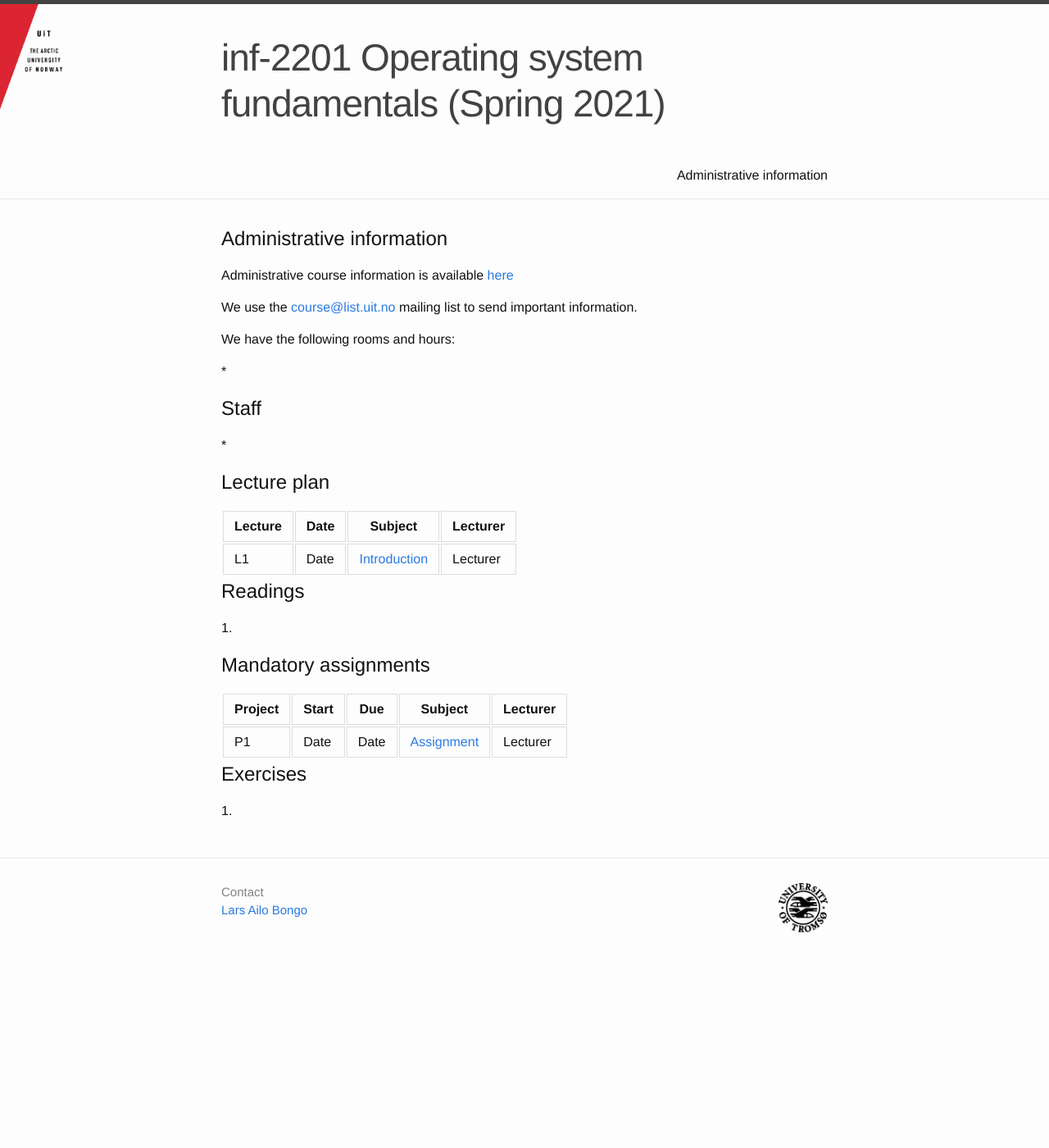
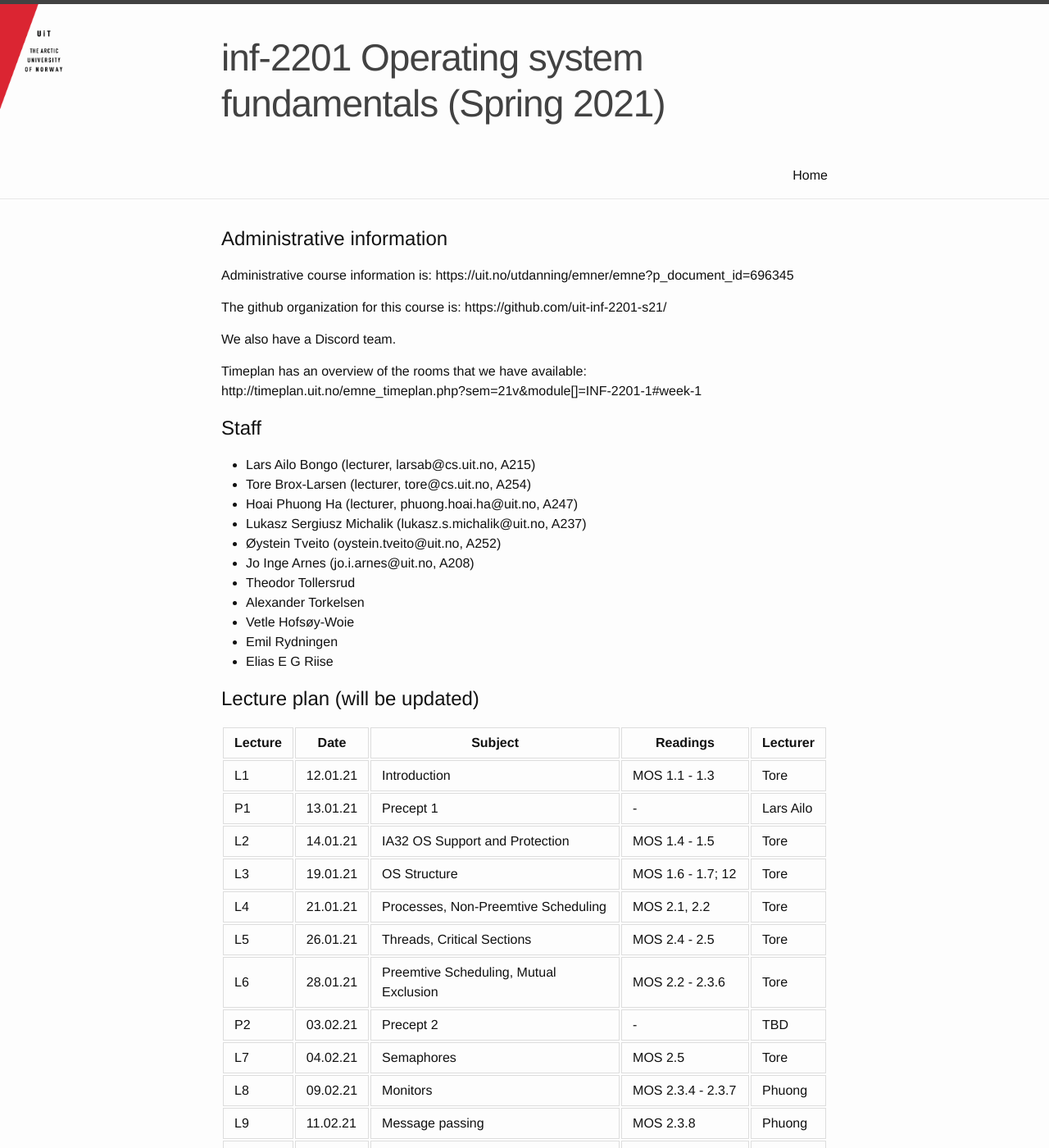
Before and after one commit to uit-inf-2201-s21/uit-inf-2201-s21.github.io, a Jekyll site: the page built from index.md, in a window 1280 px wide and 1400 px high. Shown: the whole window at 82% size. Built offline with Jekyll 4.4.1, drawn with Linux system fonts in a browser that asks for light colours; our own code applies the rules of GitHub Pages for plain Markdown files; some of the changed text lies outside the part shown.

Commit message:
Update index.md

```diff
--- a/index.md
+++ b/index.md
@@ -1,37 +1,86 @@
 ---
 layout: default
+title: Home
 ---
 
 ## Administrative information
 
-Administrative course information is available [here](URL)
+Administrative course information is: https://uit.no/utdanning/emner/emne?p_document_id=696345
 
-We use the [course@list.uit.no](https://list.uit.no/sympa/info/course) mailing list to send important information.
+The github organization for this course is: https://github.com/uit-inf-2201-s21/
 
-We have the following rooms and hours:
+We also have a Discord team.
 
-*
+Timeplan has an overview of the rooms that we have available: http://timeplan.uit.no/emne_timeplan.php?sem=21v&module[]=INF-2201-1#week-1
 
 ## Staff
 
-*
+* Lars Ailo Bongo (lecturer, larsab@cs.uit.no, A215)
+* Tore Brox-Larsen (lecturer, tore@cs.uit.no, A254)
+* Hoai Phuong Ha (lecturer, phuong.hoai.ha@uit.no, A247)
+* Lukasz Sergiusz Michalik (lukasz.s.michalik@uit.no, A237)
+* Øystein Tveito (oystein.tveito@uit.no, A252)
+* Jo Inge Arnes (jo.i.arnes@uit.no, A208)
+* Theodor Tollersrud
+* Alexander Torkelsen
+* Vetle Hofsøy-Woie
+* Emil Rydningen
+* Elias E G Riise
 
-## Lecture plan
+## Lecture plan (will be updated)
 
-| Lecture   	| Date		    | Subject	  | Lecturer |
-|-----------|-----------|-----------|----------|
-| L1  | Date | [Introduction](lectures/01-introduction.pptx) | Lecturer |
+| Lecture | Date | Subject	    | Readings  | Lecturer  |
+|---------|------|--------------|-----------|-----------|
+| L1  | 12.01.21 | Introduction | MOS 1.1 - 1.3  | Tore |
+| P1  | 13.01.21 | Precept 1    | -              | Lars Ailo |
+| L2  | 14.01.21 | IA32 OS Support and Protection| MOS 1.4 - 1.5 | Tore |
+| L3  | 19.01.21 | OS Structure | MOS 1.6 - 1.7; 12 | Tore |
+| L4  | 21.01.21 | Processes, Non-Preemtive Scheduling | MOS 2.1, 2.2 | Tore |
+| L5  | 26.01.21 | Threads, Critical Sections | MOS 2.4 - 2.5 | Tore |
+| L6  | 28.01.21 | Preemtive Scheduling, Mutual Exclusion | MOS 2.2 - 2.3.6 | Tore |
+| P2  | 03.02.21 | Precept 2 | - | TBD |
+| L7  | 04.02.21 | Semaphores | MOS 2.5 | Tore |
+| L8  | 09.02.21 | Monitors | MOS 2.3.4 - 2.3.7 | Phuong |
+| L9  | 11.02.21 | Message passing | MOS 2.3.8 | Phuong |
+| L10 | 16.02.21 | CPU Scheduling and Deadlocks | MOS 2.4, 6 | Phuong |
+| L11 | 18.02.21 | CPU Scheduling and Deadlocks | MOS 2.4, 6 | Phuong |
+| P3  | 24.02.21 | Precept 3 | - | TBD |
+| L12 | 25.02.21 | Adress Translation, Paging | MOS 3.1 - 3.3, 3.7| Phuong |
+| L13 | 02.03.21 | Paging and VM Design | MOS 3.4 | Phuong |
+| L14 | 04.03.21 | Paging and VM Design (continued) | MOS 3.5 - 3.9 | Phuong |
+| L15 | 09.03.21 | I/O Devices and Drivers | MOS 5 | Lars Ailo |
+| L16 | 11.03.21 | Storage systems | MOS 5.4 | Lars Ailo |
+| P4  | 17.03.21 | Precept 4 | - | TBD |
+| L17 | 18.03.21 | File Systems I | MOS 4.1 - 4.6 | Lars Ailo |
+| L18 | 23.03.20 | File Systems (continued) | MOS 4.1 - 4.6 | Lars Ailo |
+| L19 | 25.03.20 | Virtual Machines and Containers | MOS 7 | Lars Ailo |
+| L20 | 30.03.20 | Bonus | TBA | Lars Ailo |
+| P5  | 14.04.21 | Precept 5 | - | TBD |
+| P6  | 05.05.21 | Precept 5 | - | TBD
+
 
 ## Readings
 
-1.
+Mandatory:
+
+1. Andrew S. Tanenbaum, Modern Operating Systems, 4th Ed., Pearson Educational Limited, 2015. ISBN 10: 1-292-06142-1. Chapters: 1-7, 12.
+
+Suggested additional readings:
+
+1. [Operating Systems: Three Easy Pieces](http://pages.cs.wisc.edu/~remzi/OSTEP/). Remzi H. Arpaci-Dusseau and Andrea C. Arpaci-Dusseau.
+
 
 ## Mandatory assignments
 
-| Project |	Start      | Due     | Subject | Lecturer |
-|---------|------------|---------|----------|---------|
-| P1 	    | Date       | Date     | [Assignment](URL) | Lecturer
+Note! The UiT rules regarding cheating on exams ["Kildebruk, plagiering og fusk på eksamen"](https://uit.no/om/enhet/artikkel?p_document_id=473719&p_dimension_id=88138&men=28714) (in Norwegian only) applies for all projects.
 
-## Exercises
+Note that we do not make these assignments publicly available.
 
-1.
+| Project |	Precepts | Design reviews | Due | Subject|
+|---------|----------|-------------|----------|---------|
+| P1      | 13.01.21 | 25-29.01.21 | 03.02.21 11:59 | Boot-up mechanism |
+| P2      | 03.02.21 | 08-12.02.21 | 24.02.21 11:59 | Non-preemptive scheduling |
+| P3      | 24.02.21 | 01-05.03.21 | 17.03.21 11:59 | Preemptive scheduling |
+| P4      | 17.03.21 | 22-26.03.21 | 14.04.21 11:59 | IPC and process management |
+| P5      | 14.04.21 | 19-23.04.21 | 05.05.21 11:59 | Virtual memory |
+| P6      | 05.05.21 | 10-12.05.21 | 02.06.21 11:59 | File system |
```
